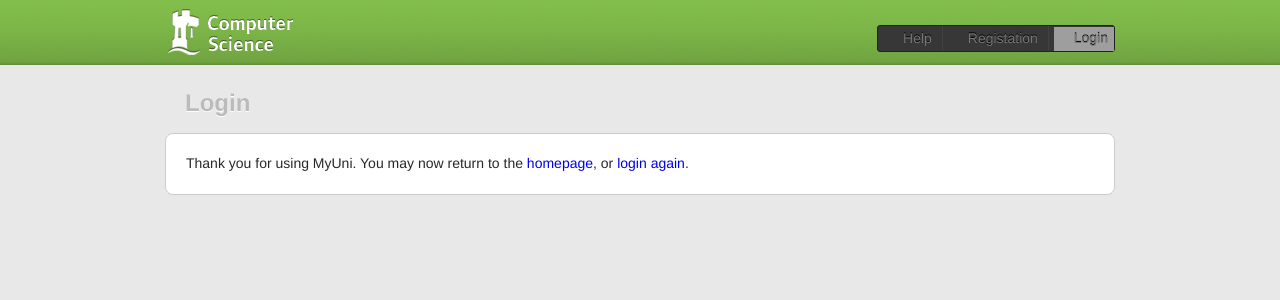
After one commit to robgolding/myuni, a Django app: template myuni/templates/registration/logout.html in a window 1280 px wide. The commit adds this page. Shown: the top 300 px of the page. Run offline with Django 3.2, Linux system fonts and the light colour scheme; the template is opened without the code that fills it, so the values that code supplies are empty; grey boxes are pictures that could not be loaded.

Commit message:
Added ability to logout

```diff
--- a/myuni/templates/base.html
+++ b/myuni/templates/base.html
@@ -35,9 +35,15 @@
 					{% endblock navigation-primary-inner %}
 				</ul>
 				<ul class="secondary">
-					<li class="help first"><a href="">Help</a></li>
-					<li class="registration"><a href="">Registation</a></li>
-					<li class="login last"><a href="{% url auth_login %}">Login</a></li>
+					{% if user.is_authenticated %}
+						<li class="settings first"><a href="">Settings</a></li>
+						<li class="help"><a href="">Help</a></li>
+						<li class="login last"><a href="{% url auth_logout %}">Logout</a></li>
+					{% else %}
+						<li class="help first"><a href="">Help</a></li>
+						<li class="registration"><a href="">Registation</a></li>
+						<li class="login last"><a href="{% url auth_login %}">Login</a></li>
+					{% endif %}
 				</ul>
 			</div>
 		</div>
--- a/myuni/templates/registration/login.html
+++ b/myuni/templates/registration/login.html
@@ -20,11 +20,7 @@
 					</div>
 				{% endif %}
 			{% endfor %}
-			{% spaceless %}
-				<input type="submit" value="Login" /> or
-				<a href="{% url index %}">
-				Cancel and go back</a>
-			{% endspaceless %}
+			<p><input type="submit" value="Login" /> or <a href="{% url index %}">Cancel and go back</a></p>
 		</form>
 	</div>
 {% endblock content-block %}
--- /dev/null
+++ b/myuni/templates/registration/logout.html
@@ -0,0 +1,13 @@
+{% extends 'base.notabs.html' %}
+
+{% block title %}Dashboard &bull; {{block.super}}{% endblock title %}
+
+{% block page-title-inner %}Login{% endblock page-title-inner %}
+
+{% block header-block %}{% endblock header-block %}
+
+{% block content-block %}
+	<div class="block">
+		<p>Thank you for using MyUni. You may now return to the <a href="{% url index %}">homepage</a>, or <a href="{% url auth_login %}">login again</a>.</p>
+	</div>
+{% endblock content-block %}
```
Also changed, not shown: myuni/dev.db.
